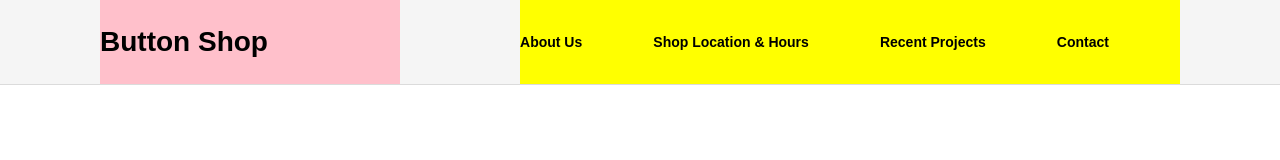
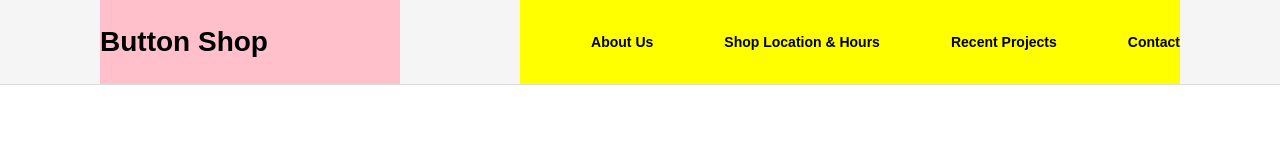
Before and after one commit to seankelliher/header-navigation, a plain HTML site: page index.html in a window 1280 px wide. Shown: the top 160 px of the page. Drawn offline with Linux system fonts and the light colour scheme.

Commit message:
simplify flexbox

```diff
--- a/style.css
+++ b/style.css
@@ -118,19 +118,9 @@ nav ul {
 
 @media (min-width: 600px) {
     nav ul {
-        /*display: block;*/
         display: flex;
-        flex-direction: row;
     }
 }
-
-@media (min-width: 1200px) {
-    nav ul {
-        justify-content: flex-end;
-    }
-}
-
-
 
 /*The nav ul li and its media queries*/
 nav li {
@@ -160,8 +150,6 @@ nav li a:hover {
     nav li {
         font-size: 0.75em;
         line-height: 2;
-        /*display: block;*/
-        margin: 0;
     }
 }
 
@@ -169,8 +157,7 @@ nav li a:hover {
     nav li {
         /*font size inherited*/
         line-height: 3;
-        /*display: inline-block;*/
-        flex-grow: 1;
+        flex: auto;
     }
 }
 
@@ -178,8 +165,8 @@ nav li a:hover {
     nav li {
         font-size: 0.875em;
         line-height: 6;
-        /*display: inline-block;*/
-        flex-grow: 1;
+        /*flex inherited*/
+        text-align: right;
     }
 }
 
@@ -229,7 +216,7 @@ h1 a:hover {
 @media (min-width: 600px) {
     h1 {
         font-size: 1.5em;
-        /*line height same as above media query*/
+        /*line height inherited*/
     }
 }
 
```
